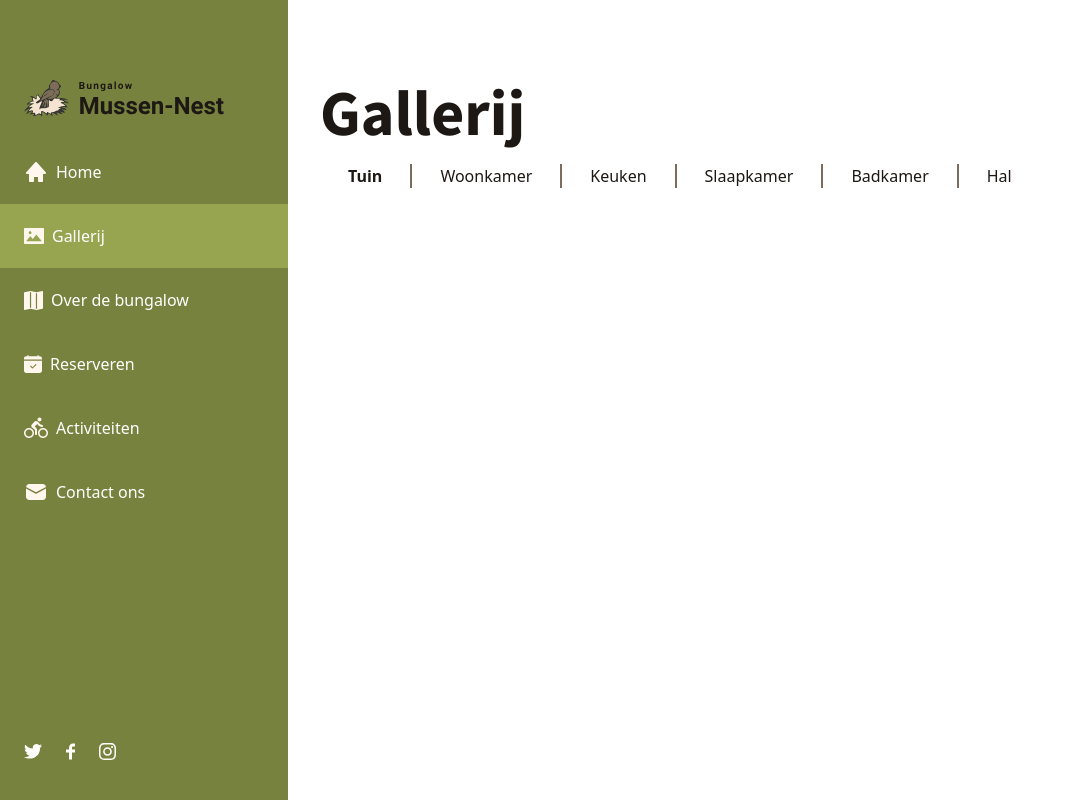
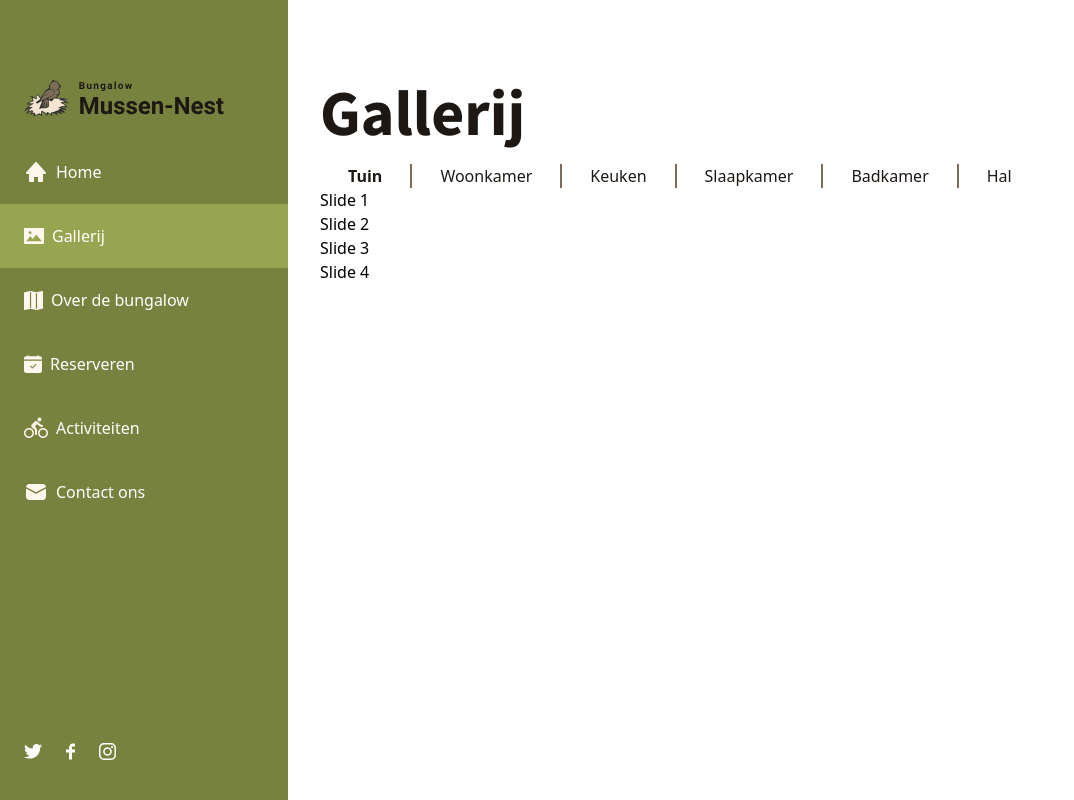
Before and after one commit to RammahKarpous/bungalow-mussen-nest, a React (Create React App) app: page /gallerij/tuin in a window 1280 px wide. Shown: the whole page, without its empty margins (0-1074 px from the left). Built offline with nearby package versions, Linux system fonts and the light colour scheme.

Commit message:
Installed Swiper and created a slideshow

```diff
--- a/package.json
+++ b/package.json
@@ -11,6 +11,7 @@
     "react-dom": "^17.0.2",
     "react-router-dom": "^5.2.0",
     "react-scripts": "4.0.3",
+    "swiper": "^6.7.0",
     "web-vitals": "^1.1.2"
   },
   "scripts": {
--- a/src/App.js
+++ b/src/App.js
@@ -13,7 +13,11 @@ function App() {
 
         <Switch>
           <Route exact path="/" component={Home} />
-          <Route exact path="/gallerij/tuin" component={() => <Gallerij page={Tuin} active="Tuin" />} />
+          <Route exact path="/gallerij/tuin" component={() =>
+            <Gallerij active="Tuin">
+              <Tuin />
+            </Gallerij>} />
+
         </Switch>
       </div>
     </BrowserRouter>
--- /dev/null
+++ b/src/components/Slideshow.jsx
@@ -0,0 +1,19 @@
+import { Swiper, SwiperSlide } from 'swiper/react'
+// import 'swiper/swiper.scss'
+
+const Slideshow = () => {
+    return (
+        <Swiper
+            slidesPerView={1}
+            onSlideChange={() => console.log('slide change')}
+            onSwiper={(swiper) => console.log(swiper)}
+        >
+            <SwiperSlide>Slide 1</SwiperSlide>
+            <SwiperSlide>Slide 2</SwiperSlide>
+            <SwiperSlide>Slide 3</SwiperSlide>
+            <SwiperSlide>Slide 4</SwiperSlide>
+        </Swiper>
+    )
+}
+
+export default Slideshow
--- a/src/pages/Gallerij.jsx
+++ b/src/pages/Gallerij.jsx
@@ -1,12 +1,12 @@
 import TopNavigation from "../components/TopNavigation"
 import { gallerijLinks } from '../components/links'
 
-const Gallerij = ({ page, active }) => {
+const Gallerij = ({ children, active }) => {
     return (
         <div className="col-start-1 lg:col-start-3 col-end-7 lg:col-end-9 relative mt-20">
             <h1>Gallerij</h1>
             <TopNavigation type={ gallerijLinks } active={active} />
-            {page}
+            {children}
         </div>
     )
 }
--- a/src/pages/gallerij/Tuin.jsx
+++ b/src/pages/gallerij/Tuin.jsx
@@ -1,7 +1,9 @@
+import Slideshow from "../../components/Slideshow"
+
 const Tuin = () => {
     return (
         <div>
-            <h1>Tuin</h1>
+            <Slideshow />
         </div>
     )
 }
```
Also changed, not shown: 1 other file (tests, documents, lock files or other folders).
